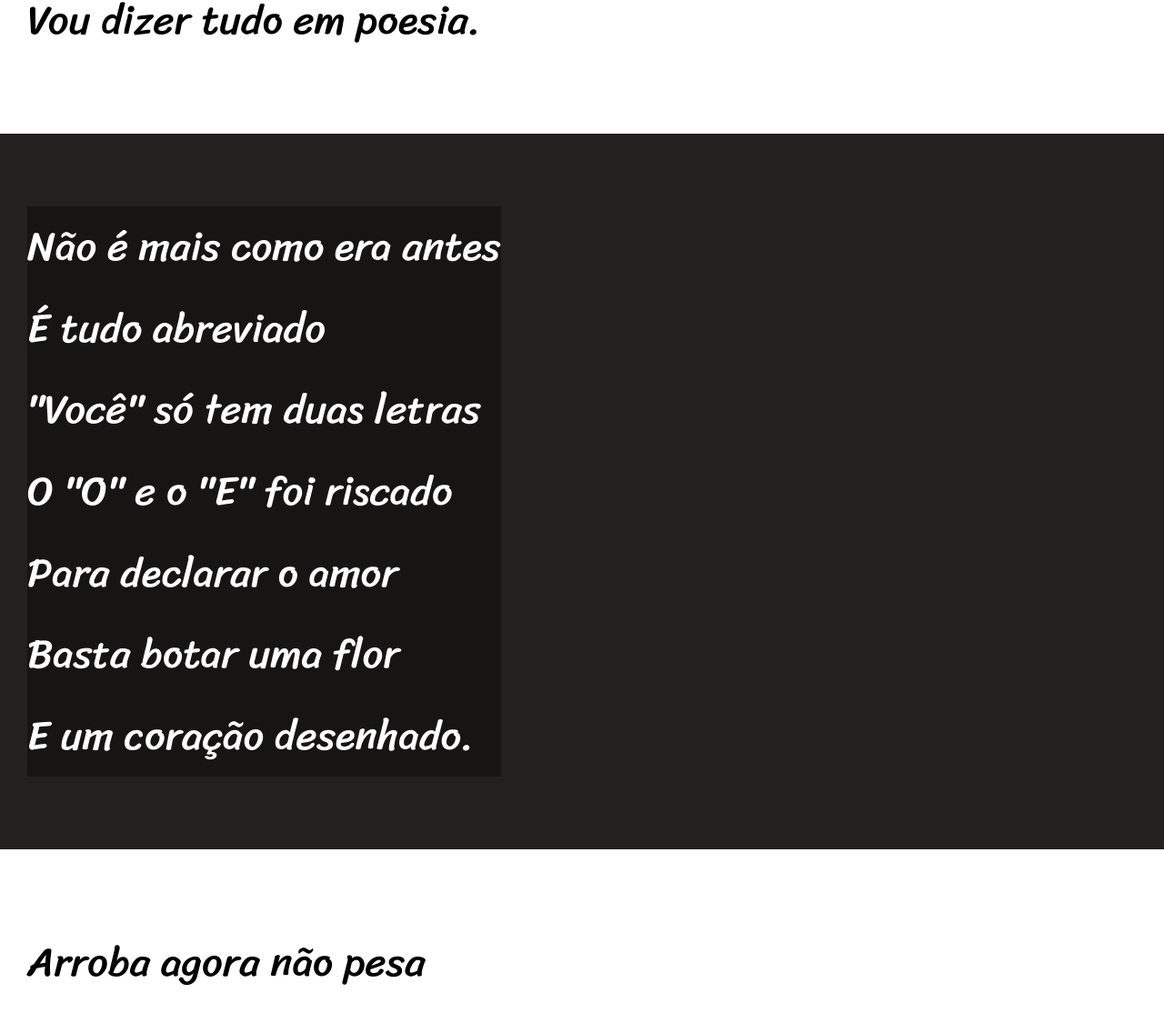
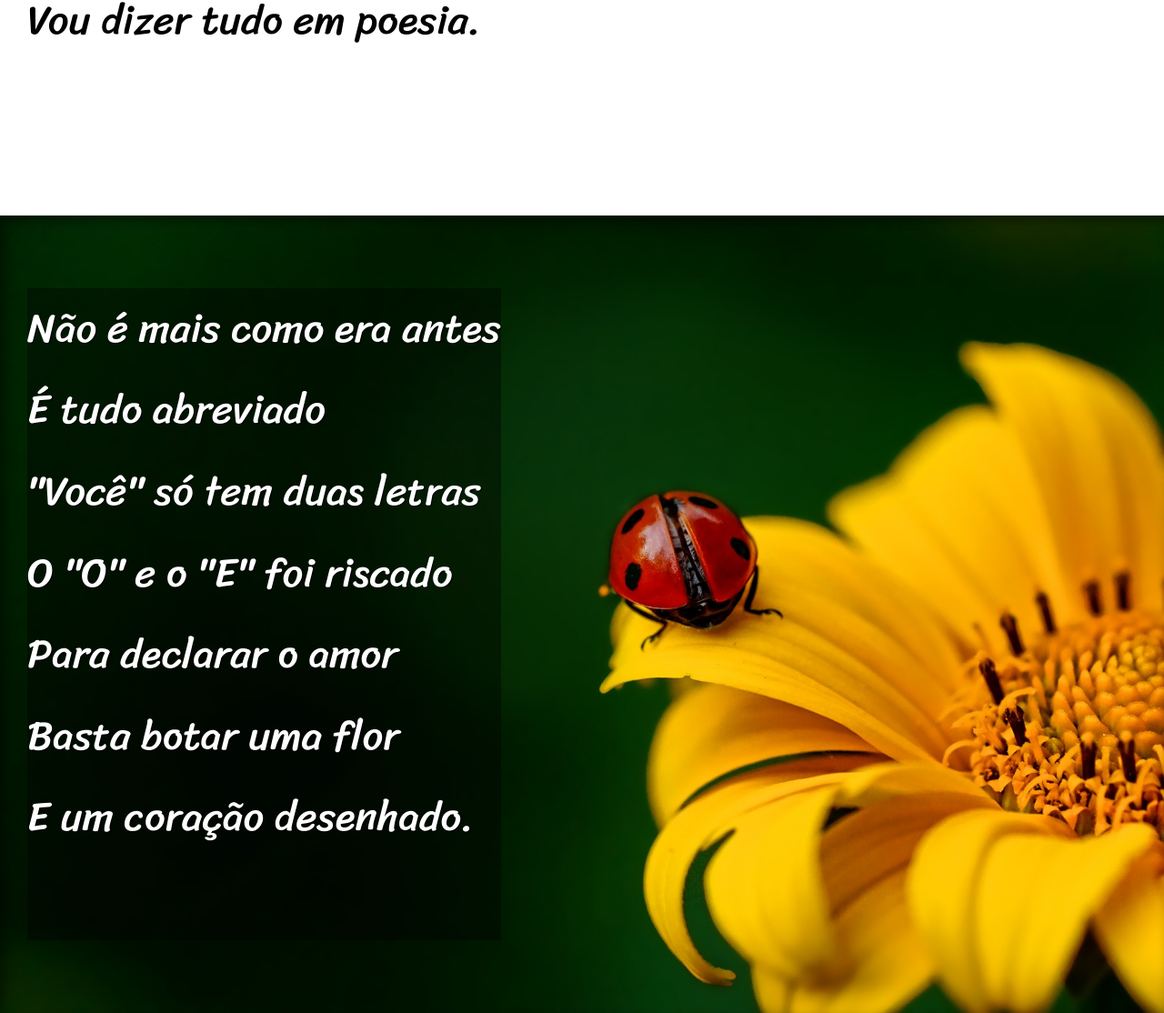
Before and after one commit to pedrohebp/html-css, a plain HTML site: page Desafios/d012/index.html in a window 1280 px wide. Shown: the part 920-2034 px from the top of the page at 91% size. Drawn offline with Linux system fonts and the light colour scheme.

Commit message:
mini projeto finalizado

```diff
--- a/Desafios/d012/index.html
+++ b/Desafios/d012/index.html
@@ -26,7 +26,7 @@
             </section>
 
 
-            <section class="imagem">
+            <section class="imagem" id="img01">
                     <p>
                         Não é mais como era antes <br>
                         É tudo abreviado <br>
@@ -61,7 +61,7 @@
                 </section>
 
 
-                <section class="imagem">
+                <section class="imagem" id="img02">
                     <p>
                         Tenho saudade das cartas <br>
                         Escritas com a própria mão <br>
--- a/Desafios/d012/style/style.css
+++ b/Desafios/d012/style/style.css
@@ -63,20 +63,38 @@
         font-size: 3.5vw;
     }
 
+    section > p {
+        padding-bottom: 2em;
+    }
+
     section.normal {
         background-color: white;
-        color: black;
+        color: rgb(0, 0, 0);
     }
 
     section.imagem {
         background-color: rgb(36, 32, 32);
         color: white;
+        box-shadow: inset 6px 6px 13px 0px rgba(0, 0, 0, 0.425);
+        background-size: cover;
+        background-attachment: fixed;
     }
 
     section.imagem > p {
         display: inline-block;
         padding: 5 px;
-        background-color: rgba(0, 0, 0, 0.363);
+        background-color: rgba(0, 0, 0, 0.39);
+        text-shadow: 1px 1px 0px black;
+    }
+
+    section#img01 {
+        background-image: url(../imagens/background001.jpg);
+        background-position: right center;
+    }
+
+    section#img02 {
+        background-image: url(../imagens/background002.jpg);
+        background-position: right center;
     }
 
     footer {
```
